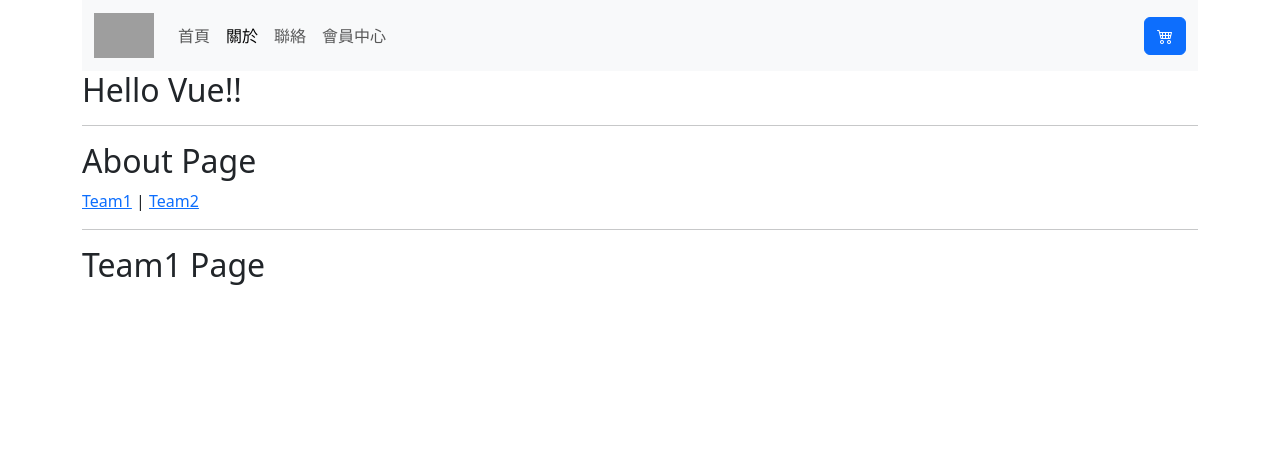
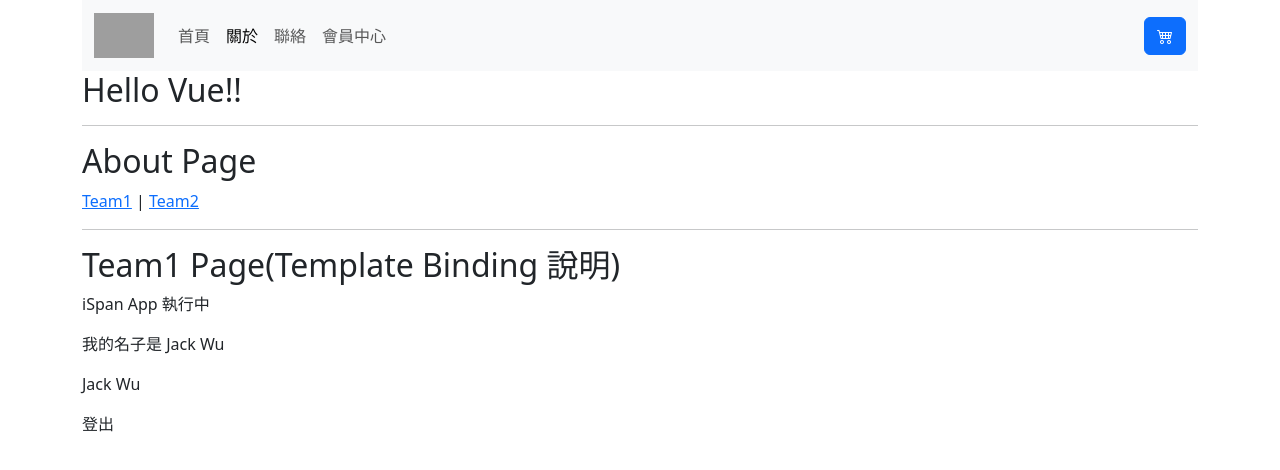
Before and after one commit to HsiaoHungWang/vue-fuen144, a Vue app: page /aboutus/team1 in a window 1280 px wide. Shown: the top 470 px of the page. Built offline with nearby package versions, Linux system fonts and the light colour scheme; grey boxes are pictures that could not be loaded.

Commit message:
Text Interpolation 練習

```diff
--- a/src/views/Team1View.vue
+++ b/src/views/Team1View.vue
@@ -1,10 +1,26 @@
 <script setup>
+import { ref } from 'vue';
+
+    const title =ref("iSpan")
+    const FirstName = ref('Jack')
+    const LastName = ref('Wu')
+    const isLogin = ref(true)
+
+    // const getName = ()=>{
+    //     return `${FirstName.value} ${LastName.value}`
+    // }
+    const getName = () => `${FirstName.value} ${LastName.value}`
+
 
 </script>
 
 <template>
     <div>
-<h2>Team1 Page</h2>
+      <h2>Team1 Page(Template Binding 說明)</h2>
+      <p>{{ title }} App 執行中</p>
+      <p>{{ `我的名子是 ${FirstName} ${LastName}` }}</p>
+      <p>{{ getName() }}</p>
+      <p>{{ isLogin ? "登出" : "登入" }}</p>
     </div>
 </template>
 
```
